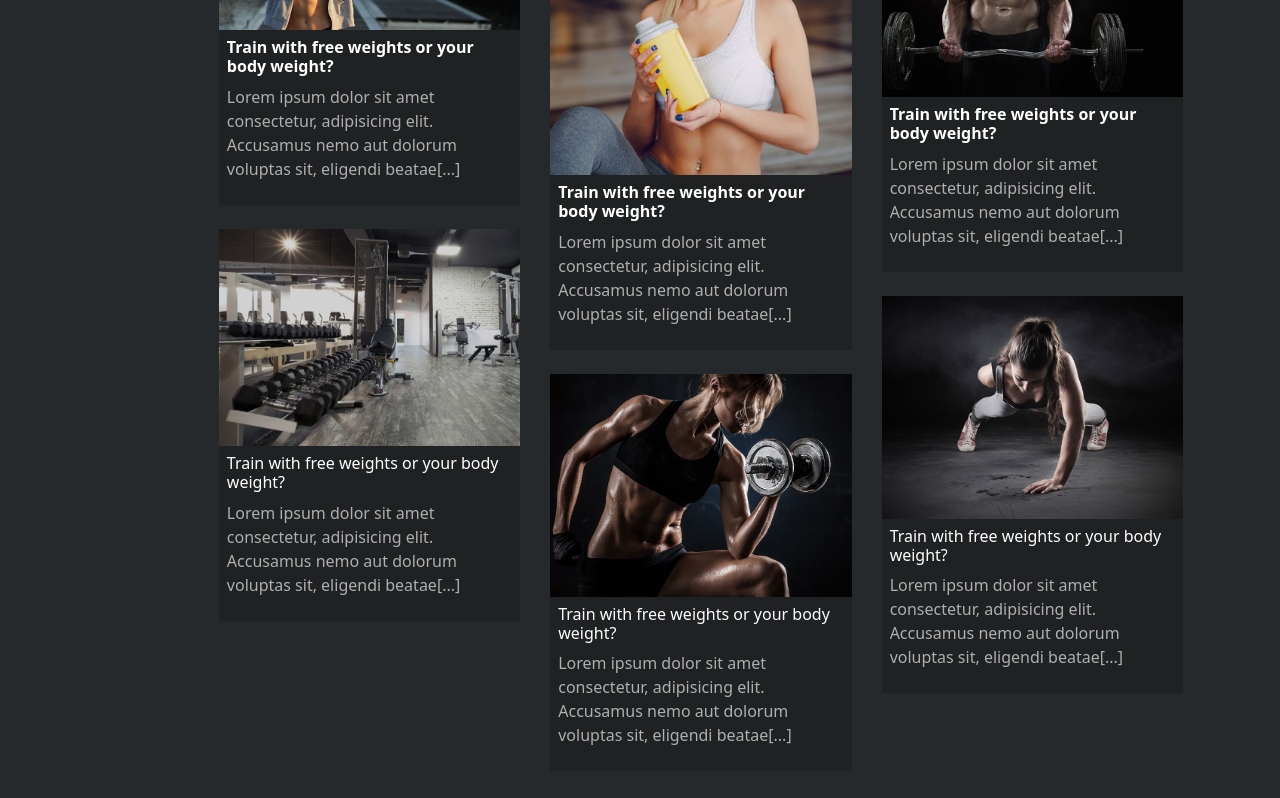
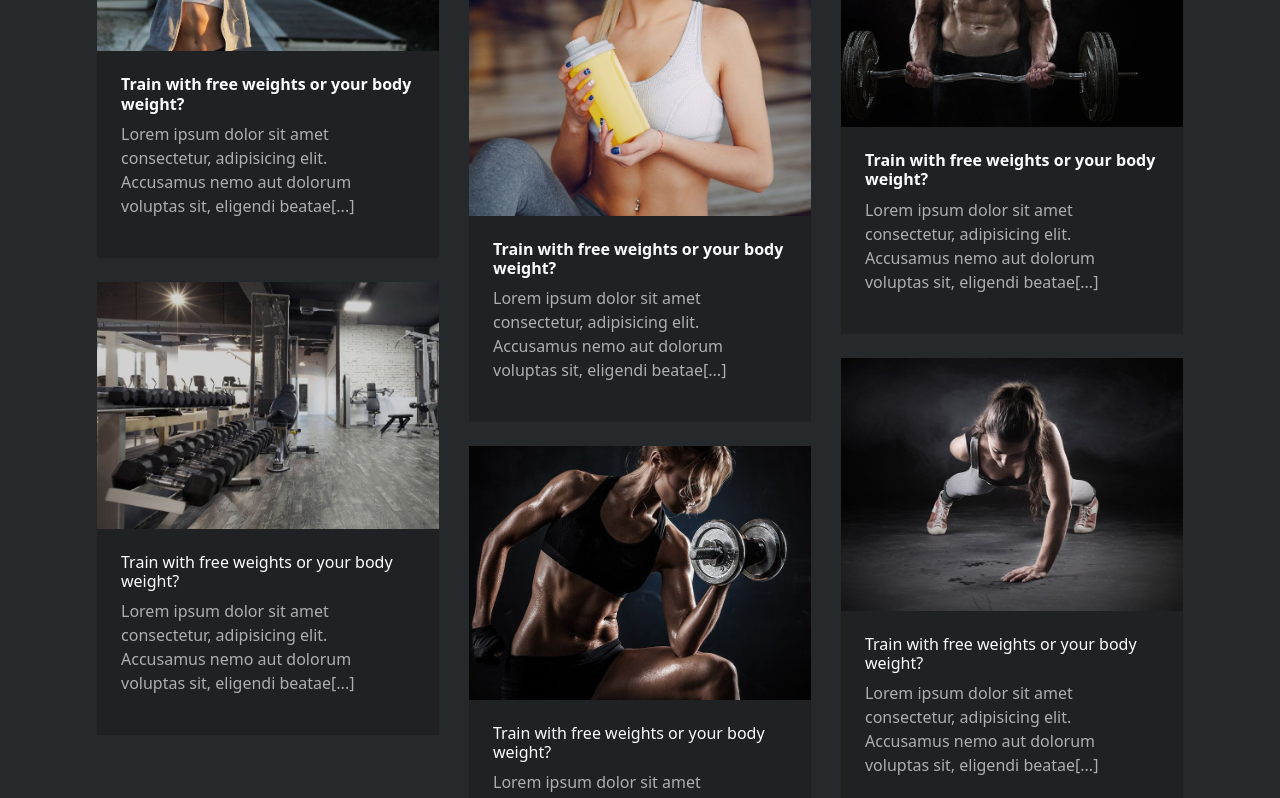
Before and after one commit to RuxandraRambet/proj-html-vuejs, a Vue app: page / in a window 1280 px wide. Shown: the part 5300-6098 px from the top of the page. Built offline with nearby package versions, Linux system fonts and the light colour scheme.

Commit message:
feat: minor fixures

```diff
--- a/src/components/ArticlesSection.vue
+++ b/src/components/ArticlesSection.vue
@@ -13,7 +13,7 @@ export default {
                 <img src="../assets/img/divider-xx-red.png" alt="divider X" class="pt-3 pb-4">
             </div>
             <!-- /Title and divider container -->
-            <div class="row-rr d-flex"> //qui fare il calcolo
+            <div class="row-rr d-flex justify-content-center">
 
                 <!-- Devided in 3 main columns each containing 2 col-components -->
                 <!-- column 1 -->
@@ -27,7 +27,7 @@ export default {
                                 <font-awesome-icon icon="fa-solid fa-magnifying-glass" />
                             </div>
                         </div>
-                        <div class="item-bottom p-2">
+                        <div class="item-bottom p-4">
                             <h6 class="text-white fw-bold">Train with free weights or your body weight?</h6>
                             <p>Lorem ipsum dolor sit amet consectetur, adipisicing elit. Accusamus nemo aut dolorum voluptas
                                 sit, eligendi beatae[...]</p>
@@ -42,7 +42,7 @@ export default {
                                 <font-awesome-icon icon="fa-solid fa-magnifying-glass" />
                             </div>
                         </div>
-                        <div class="item-bottom p-2">
+                        <div class="item-bottom p-4">
                             <h6 class="text-white">Train with free weights or your body weight?</h6>
                             <p>Lorem ipsum dolor sit amet consectetur, adipisicing elit. Accusamus nemo aut dolorum voluptas
                                 sit, eligendi beatae[...]</p>
@@ -62,7 +62,7 @@ export default {
                             </div>
 
                         </div>
-                        <div class="item-bottom p-2">
+                        <div class="item-bottom p-4">
                             <h6 class="text-white fw-bold">Train with free weights or your body weight?</h6>
                             <p>Lorem ipsum dolor sit amet consectetur, adipisicing elit. Accusamus nemo aut dolorum voluptas
                                 sit, eligendi beatae[...]</p>
@@ -77,7 +77,7 @@ export default {
                                 <font-awesome-icon icon="fa-solid fa-magnifying-glass" />
                             </div>
                         </div>
-                        <div class="item-bottom p-2">
+                        <div class="item-bottom p-4">
                             <h6 class="text-white">Train with free weights or your body weight?</h6>
                             <p>Lorem ipsum dolor sit amet consectetur, adipisicing elit. Accusamus nemo aut dolorum voluptas
                                 sit, eligendi beatae[...]</p>
@@ -96,7 +96,7 @@ export default {
                                 <font-awesome-icon icon="fa-solid fa-magnifying-glass" />
                             </div>
                         </div>
-                        <div class="item-bottom p-2">
+                        <div class="item-bottom p-4">
                             <h6 class="text-white fw-bold">Train with free weights or your body weight?</h6>
                             <p>Lorem ipsum dolor sit amet consectetur, adipisicing elit. Accusamus nemo aut dolorum voluptas
                                 sit, eligendi beatae[...]</p>
@@ -111,7 +111,7 @@ export default {
                                 <font-awesome-icon icon="fa-solid fa-magnifying-glass" />
                             </div>
                         </div>
-                        <div class="item-bottom p-2">
+                        <div class="item-bottom p-4">
                             <h6 class="text-white">Train with free weights or your body weight?</h6>
                             <p>Lorem ipsum dolor sit amet consectetur, adipisicing elit. Accusamus nemo aut dolorum voluptas
                                 sit, eligendi beatae[...]</p>
```
